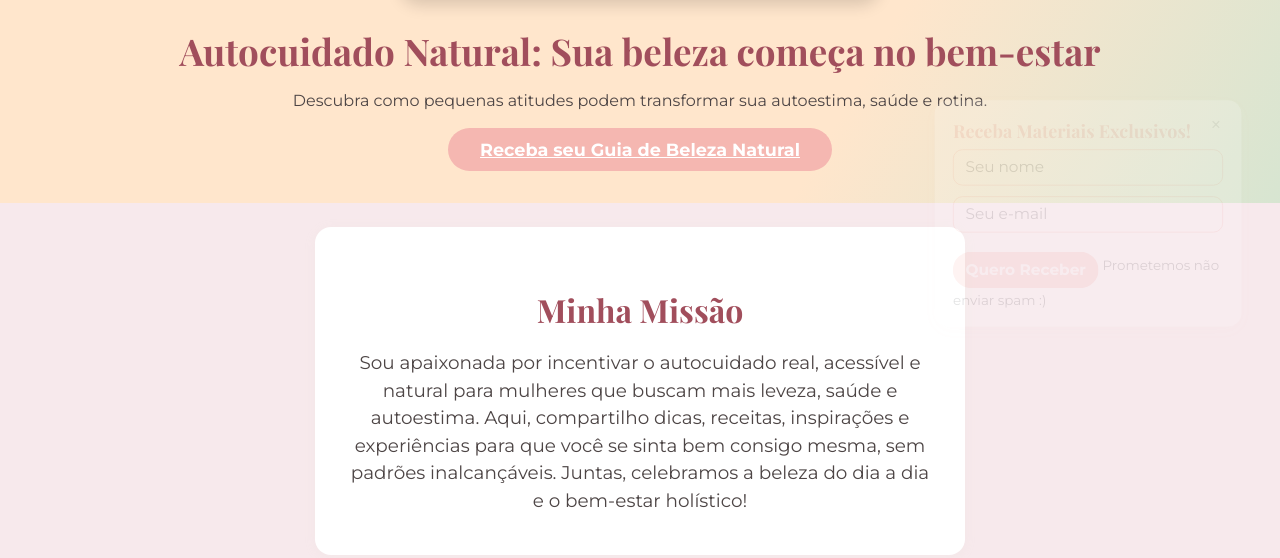
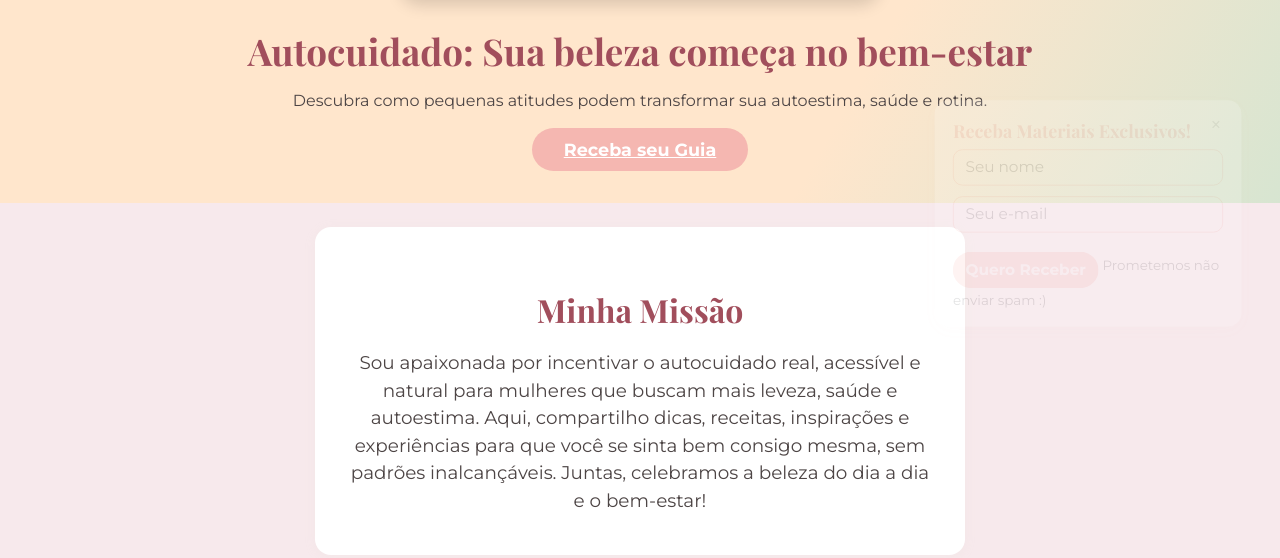
Before and after one commit to Beleza-Jovial/site-beleza, a plain HTML site: page index.html in a window 1280 px wide. Shown: the part 478-1036 px from the top of the page. Drawn offline with nearby package versions, Linux system fonts and the light colour scheme.

Commit message:
Update index.html
atualizar textos do site

```diff
--- a/index.html
+++ b/index.html
@@ -3,7 +3,7 @@
 <head>
   <meta charset="UTF-8">
   <meta name="viewport" content="width=device-width, initial-scale=1">
-  <title>Beleza Jovial - Autocuidado Natural</title>
+  <title>Beleza Jovial -  Cuide de si com leveza, de dentro pra fora</title>
   <!-- Bootstrap 5 CDN -->
   <link href="https://cdn.jsdelivr.net/npm/bootstrap@5.3.0/dist/css/bootstrap.min.css" rel="stylesheet">
   <!-- Google Fonts - Elegante e Limpa -->
@@ -244,9 +244,9 @@
     <img src="https://images.unsplash.com/photo-1517841905240-472988babdf9?auto=format&fit=crop&w=900&q=80"
          alt="Beleza natural" class="hero-img shadow">
     <div class="container">
-      <h1 class="hero-title">Autocuidado Natural: Sua beleza começa no bem-estar</h1>
+      <h1 class="hero-title">Autocuidado: Sua beleza começa no bem-estar</h1>
       <p class="mb-4">Descubra como pequenas atitudes podem transformar sua autoestima, saúde e rotina.</p>
-      <a href="#captura" class="hero-btn">Receba seu Guia de Beleza Natural</a>
+      <a href="#captura" class="hero-btn">Receba seu Guia</a>
     </div>
   </section>
 
@@ -256,7 +256,7 @@
     <p class="text-center">
       Sou apaixonada por incentivar o autocuidado real, acessível e natural para mulheres que buscam mais leveza, saúde e autoestima.
       Aqui, compartilho dicas, receitas, inspirações e experiências para que você se sinta bem consigo mesma, sem padrões inalcançáveis.
-      Juntas, celebramos a beleza do dia a dia e o bem-estar holístico!
+      Juntas, celebramos a beleza do dia a dia e o bem-estar!
     </p>
   </section>
 
```
